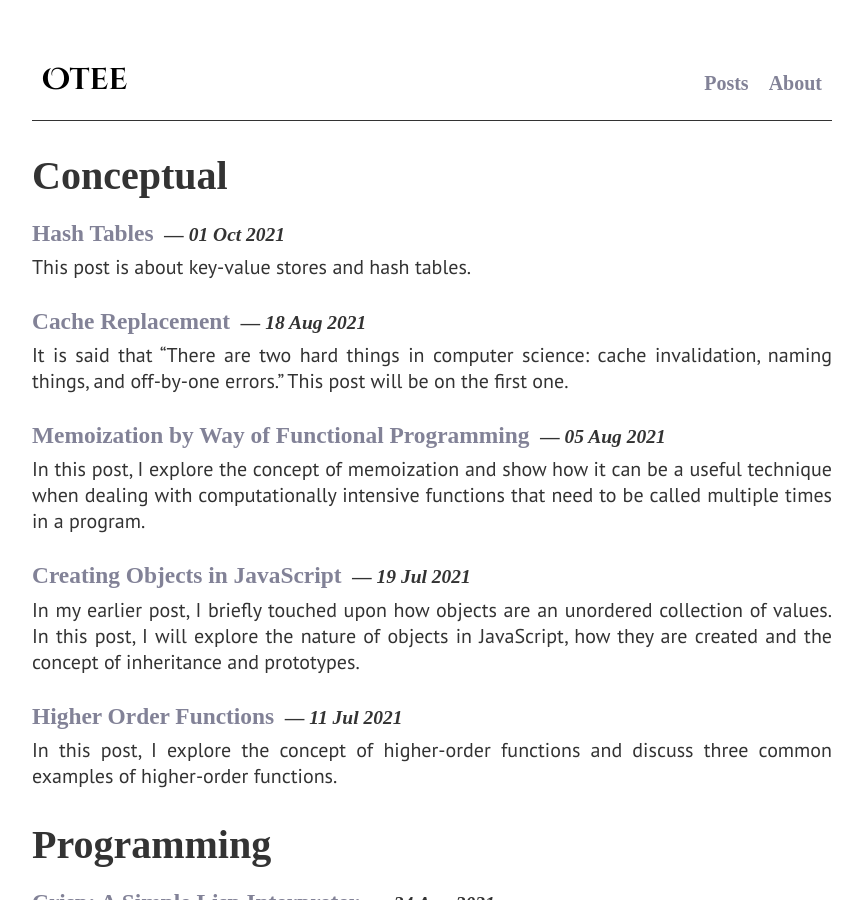
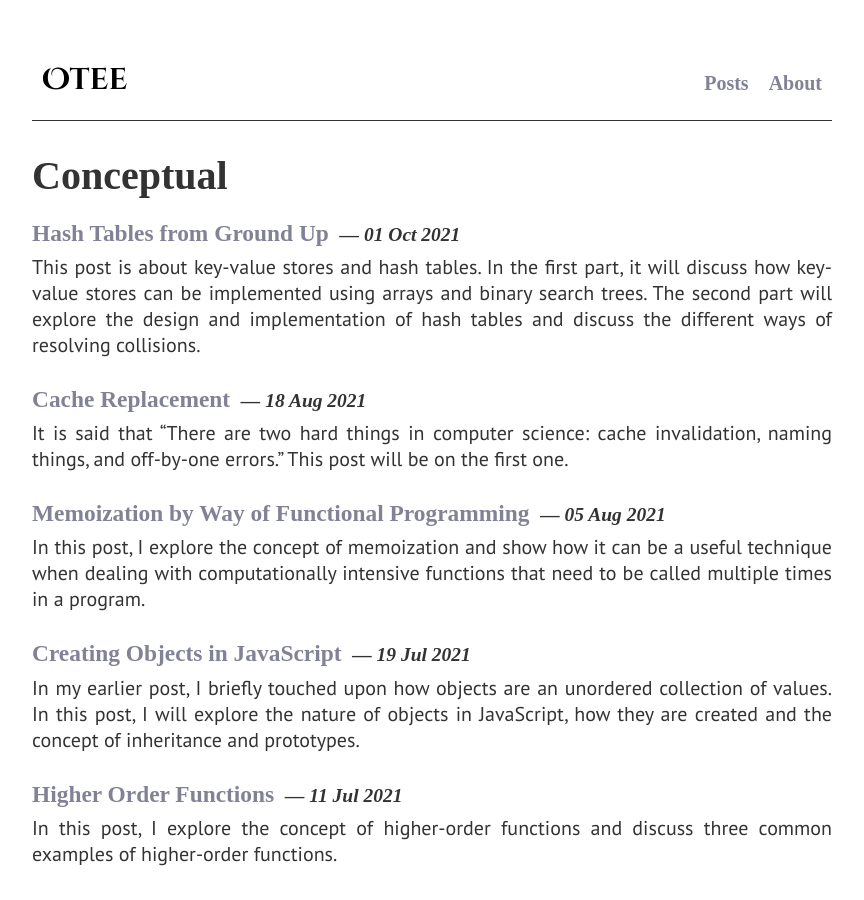
Before and after one commit to oitee/oitee.github.io, a Jekyll site: the page built from index.html, in a window 1280 px wide and 900 px high. Shown: the whole window, without its empty margins (208-1072 px from the left). Built offline with Jekyll 4.4.1, drawn with Linux system fonts in a browser that asks for light colours; some web fonts are replaced; part of the change alters nothing that is shown.

Commit message:
Add minor edits

````diff
--- a/_posts/2021-10-01-hash-tables.md
+++ b/_posts/2021-10-01-hash-tables.md
@@ -1,20 +1,20 @@
 ---
 layout: post
-title: "Hash Tables"
+title: "Hash Tables from Ground Up"
 tags: conceptual
 date: 2021-10-1 10:10 +0530
 ---
 
-This post is about key-value stores and hash tables.
+This post is about key-value stores and hash tables. In the first part, it will discuss how key-value stores can be implemented using arrays and binary search trees. The second part will explore the design and implementation of hash tables and discuss the different ways of resolving collisions.
 
-In this post, I will briefly show how key-value stores can be implemented using arrays and binary-search trees. Subsequently, I will move on to hash tables and discuss what hash functions are, the benefits of using hash tables and the methods of resolving collisions.
+## Key-Value Stores
 
-A key-value store is a type of database that uses a key-value method to store data. Essentially, it is composed of a series of key-value pairs. A key-value pair refers to two pieces of data that are associated with each other. The key serves as a unique identifier to an associated value. Importantly, keys in a key-value store need to be unique (no duplication) in order to avoid ambiguity while searching for a specific key-value pair; the value can be any form of data, including a another key-value pair.
+A key-value store is a type of data store that uses a key-value method to store data. Essentially, it is composed of a series of key-value pairs. A key-value pair refers to two pieces of data that are associated with each other. The key serves as a unique identifier to an associated value. Importantly, keys in a key-value store need to be unique (no duplication) in order to avoid ambiguity while searching for a specific key-value pair; the value can be any form of data, including another key-value pair.
 
 Key-value stores are most commonly used for the following four operations:
 
-- Inserting new key-value pairs into the collection.
-- Deleting existing key-value pairs from the collection.
+- Inserting new key-value pairs
+- Deleting existing key-value pairs
 - Updating the values of existing pairs.
 - Finding a value associated with a particular key. If there is no such value, then returning an exception
 
@@ -22,19 +22,19 @@ Key-value stores are often commonly referred to as dictionaries and associative
 
 ## Direct Addressing
 
-The simplest way to implement a key-value store is to **treat the index of an array** as the key and to store the associated value in the corresponding slot of the array. This works well if we can be sure that the key will always be a positive integer. Otherwise, we will need to implement a function that converts keys of other data-types to a positive integer. For example, while dealing with keys that are strings, we can use the uni-code values of the constituent characters as keys. Here's how the four key operations will be implemented:
+The simplest way to implement a key-value store is to **treat the index of an array** as the key and to store the associated value in the corresponding slot of the array. This works well if we can be sure that the key will always be a positive integer. Otherwise, we will need to implement a function that converts keys of other data-types to a positive integer. For example, while dealing with keys that are strings, we can use the unicode values of the constituent characters as keys. Here's how the four key operations will be implemented:
 
 - **Insertion:** To insert a new pair (say, `k` indicating the key, and `v` indicating the associated value), we first need to check if the `k`th index of the array is empty. If it is not empty, an appropriate error should be thrown as duplication of keys is not permitted. If the corresponding slot is empty, the value, `v`, can be inserted in the `k`th index.
 
 - **Deletion:** To delete a key-value pair, we would just need the value of the key (`k`). If the `k`th index of the array is empty, an appropriate error should be thrown as it would indicate an attempt to delete a pair that does not exist. Else, the value stored at the `k`th index should be deleted (by changing it into `undefined`). The deleted value can be returned to the caller.
 
-- **Updation:** To update the value of an existing key-value pair, we would need the value of the key (`k`) and the new value(`newVal`) that needs to be updated. If the `k`th index is empty, an error should be thrown. Else, the existing value at the `k`th index should be replaced by the new value (`newVal`). The existing value can be returned to the caller.
+- **Updation:** To update the value of an existing key-value pair, we would need the value of the key (`k`) and the new value(`newVal`) that needs to be updated. If the `k`th index is empty, an error should be thrown. Otherwise, the existing value at the `k`th index should be replaced by the new value (`newVal`). The existing value can be returned to the caller.
 
-- **Look-up:** To look-up the existing value of a key-value pair, we would need the value of the key(`k`). If the `k`th index is empty, an appropriate error should be thrown. Else, the value stored at the `k`th index should be returned.
+- **Look-up:** To look-up the existing value of a key-value pair, we would need the value of the key(`k`). If the `k`th index is empty, an appropriate error should be thrown. Otherwise, the value stored at the `k`th index should be returned.
 
-[Here](https://github.com/oitee/hash-browns/blob/main/key_value_array.js) is the complete implementation of a key-value store, using arrays. (In this implementation, there is an additional method called `convertToUnicode` that checks if a given key is a positive integer. If it is not, it converts the key to a string, and returns the cummulative uni-code values of its characters.)
+[Here](https://github.com/oitee/hash-browns/blob/main/key_value_array.js) is the complete implementation of a key-value store, using arrays. (In this implementation, there is an additional method called `convertToUnicode` that checks if a given key is a positive integer. If it is not, it converts the key to a string, and returns the cumulative unicode values of its characters.)
 
-While the implementation of a key-value store using an array is trivial, the time-complexity for look-up is constant, i.e., O(1). This is because of the property of arrays providing an O(1) for random access. However, it is significant to note that if we create a key-value store (`phoneBook`) for storing phone-numbers of persons, such that the first name of the contact acts as the key (which will first need to be appropriately converted into a positive natural number), the store will likely have a very **large number of empty elements**. To illustrate this, let's use the `phoneBook` to store the phone numbers for two contacts, namely `Bella` ('+ 91 2441139') and `Emergency` ('100'). It will first convert the names of the contacts to positive natural numbers by, say, taking the sum of the uni-code values of each character of the strings. `Bella` will be converted to `480` and `Emergency` will be converted to `927`. In order to store these two keys, the size of the array will be `928`. In fact, if we print the contents of the array implementing the `phoneBook`, the output will be:
+While the implementation of a key-value store using an array is trivial, the time-complexity for look-up is constant. This is because of the property of arrays providing an O(1) for random access. However, it is significant to note that if we create a key-value store (`phoneBook`) for storing phone-numbers of persons, such that the first name of the contact acts as the key (which will first need to be appropriately converted into a positive natural number), the store will likely have a very **large number of empty elements**. To illustrate this, let's use the `phoneBook` to store the phone numbers for two contacts, namely `Bella` ('+ 91 2441139') and `Emergency` ('100'). It will first convert the names of the contacts to positive natural numbers by, say, taking the sum of the unicode values of each character of the strings. `Bella` will be converted to `480` and `Emergency` will be converted to `927`. In order to store these two keys, the size of the array will be `928`. In fact, if we print the contents of the array implementing the `phoneBook`, the output will be:
 
 ```js
 [ <480 empty items>, '+ 91 2441139', <446 empty items>, '100' ]
@@ -48,9 +48,9 @@ Clearly, this is a **major downside** of using the indices of arrays as keys for
 
 ## Binary Search Tree Implementation
 
-There is a more efficient way to store key-value pairs: using binary search trees. It is an improvement over direct addressing because irrespective of the set of potential keys that can be stored, we will need to create space **only for the keys actually being stored.**z A binary search tree allows us to keep adding new values in an orderly fashion.
+There is a more efficient way to store key-value pairs: using binary search trees. It is an improvement over direct addressing because irrespective of the set of potential keys that can be stored, we will need to create space **only for the keys actually being stored.** A binary search tree allows us to keep adding new values in an orderly fashion.
 
-Like in the case with direct addressing, this implementation will also carry out the four operations, i.e., insertion, deletion, look-up and updation. [Here's](https://github.com/oitee/hash-browns/blob/main/key_value_bst.js) how key-value stores can be implemented using a binary search trees.
+Like in the case with direct addressing, this implementation will also carry out the four operations, i.e., insertion, deletion, look-up and updation. Note that, each of these operations will translate to operations on the underlying binary search tree. Thus, for example, the insertion operation will insert a new node to the binary search tree, wherein each node will carry two data items—the key (which will be used to order the binary search tree) and its associated value—and two pointers—one to the left child node and one to the right child node. [Here's](https://github.com/oitee/hash-browns/blob/main/key_value_bst.js) how key-value stores can be implemented using binary search trees.
 
 Significantly, the time-complexity for a look-up for this implementation would be O(log n), owing to the nature of [how binary search trees are structured](/2021/08/04/binary-search.html). Thus, while binary tree based implementation provides a more efficient space-complexity than direct addressing, it is comparatively less efficient in terms of time-complexity.
 
@@ -58,19 +58,19 @@ Significantly, the time-complexity for a look-up for this implementation would b
 
 There is a third (and more efficient) way to implement key-value stores: hash tables. A hash table is a data-structure that is built using arrays. But unlike direct addressing, the index of an array is not directly used as a key. Instead, the hash tables use a special kind of function, called **hash function**, to **compute the index** of the array from a given key.
 
-### What is a hash function
+### What is a hash function?
 
-As shown above, direct addressing becomes impractical because we have finite space to store keys while the set of potential keys can be vast and may even be infinite. Instead of storing key _k_ in the index _k_ of the array, we store it in _h(k)_, where _h_ is the hash function and _k_ is the key. A hash function returns a value (called hash-value) of a given key and this value will correspond to an index of the array. In other words, a hash function computes the index of a key.
+As shown above, direct addressing becomes impractical because we have finite space to store keys while the set of potential keys can be vast and may even be infinite. Instead of storing key _k_ in the index _k_ of the array, we store it in _h(k)_, where _h_ is the hash function and _k_ is the key. A hash function maps an infinite set of inputs to a finite set. Given this, a hash function can be used to map any arbitrary key to an index of a given size. Effectively, a hash function _computes_ the index of a key: for a given key, the return value of the hash function (called hash-value) provides the index of the array where the associated value should be stored.
 
 <img src="/assets/images/hash-function-1.png" alt="Simple hash function" width="100%"/>
 
-The main advantage of a hash function is that it is a many-to-one function. It **maps two or more keys to a specific index of the array.** This enables us to maintain an array of finite size to store keys belonging to a set of an arbitrary.
+The main advantage of a hash function is that it is a many-to-one function. It **maps two or more keys to a specific index of the array.** This enables us to maintain an array of finite size to store keys belonging to a set of arbitrary size.
 
 <img src="/assets/images/hash-function-many-to-one.png" alt="Many-to-one hash function" width="100%"/>
 
-### What makes a good hash function
+### What makes a good hash function?
 
-An good hash function is one that can satisfy the 'simple uniform hashing' assumption: any given key should be equally likely to be placed in any index of the array. This reduces the possibility of two keys to mapping to the same index.
+A good hash function is one that can satisfy the 'simple uniform hashing' assumption: any given key should be equally likely to be placed in any index of the array. This reduces the possibility of two keys to mapping to the same index.
 
 However, this is difficult to achieve in practice, because it is not possible to know _ex ante_ (i.e., at the time of designing the hash function) the nature of keys that will be passed to it. Much like the difficulty in implementing [Bélády’s algorithm](/2021/08/18/cache-replacement-policy.html), it is practically not possible to predict the keys that will actually be passed to a hash function.
 
@@ -96,7 +96,7 @@ This method involves multiplying a given key with a constant (`A`), ranging betw
 
 <img src="/assets/images/hash-function-multiplication.png" alt="Hash function (multiplication method)" width="100%"/>
 
-Unlike the division method, the value of `m` (the size of the hash table) is not crucial for the efficiency of the hash table. However, it involves more number of operations than the division method.
+Unlike the division method, the value of `m` (the size of the hash table) is not crucial for the efficiency of the hash table. However, it involves more operations than the division method.
 
 ```js
 function hashFn (key) => Math.floor(m * (key * A % 1));
@@ -131,7 +131,7 @@ As discussed above, each key-value pair should be inserted in the index correspo
 
 Further, given that keys in a key-value store are unique (i.e., there cannot be duplicate keys in the same hash table), it will also be important to check if the given key is already a part of the hash table. If yes, an appropriate error should be thrown.
 
-Finally, the corresponding value of the given key should be inserted at the index that is computed from the hash function. (Note that, this is a simple implementation that does not envisage collissions— handling of collisions are discussed later in this post).
+Finally, the corresponding value of the given key should be inserted at the index that is computed from the hash function. (Note that, this is a simple implementation that does not envisage collisions— handling of collisions are discussed later in this post).
 
 ```js
 insert(key, value) {
@@ -190,7 +190,7 @@ delete(key) {
 
 To implement the updation operation, the following should be checked: a) the validity of the key, and b) whether the key is present in the hash table. If the key is not present in the hash table or if the key is not valid, an appropriate error should be thrown.
 
-To update the associated value of a key, the existing value of at the hash-value index should be changed to the new value.
+To update the associated value of a key, the existing value of the hash-value index should be changed to the new value.
 
 ```js
 update(key, newVal) {
@@ -209,7 +209,7 @@ update(key, newVal) {
 
 #### Look-up
 
-The look-up operation should throw an error if: a) the key is not a positive natural number, or b) the key is not present in the hash table. Else, it should return the value stored at the hash-value index of the array:
+The look-up operation should throw an error if: a) the key is not a positive natural number, or b) the key is not present in the hash table. Otherwise, it should return the value stored at the hash-value index of the array:
 
 ```js
 lookUp(key) {
@@ -224,7 +224,7 @@ lookUp(key) {
   }
 ```
 
-### Handling Collisions
+## Handling Collisions
 
 Given that hash functions are many-to-one functions, it is possible that two keys that are mapped to the same slot in the array, are required to be maintained by the hash table. When this happens, there is said to be a 'collision'.
 
@@ -244,7 +244,7 @@ The following part discusses the implementation of linked-list based separate ch
 
 #### Insertion
 
-As opposed to the simple implementation shown above, the insertion operation should add a new node (carrying the the key-value pair) to the linked-list stored in the hash-value index of the array.
+As opposed to the simple implementation shown above, the insertion operation should add a new node (carrying the key-value pair) to the linked-list stored in the hash-value index of the array.
 
 ```js
 insert(key, value) {
@@ -282,7 +282,7 @@ This class contains three other methods, namely, `insert`, `find` and `delete`:
 - **delete**: This method accepts a key, and deletes the corresponding node from the linked-list containing that key.
 - **find**: This method accepts a key, and returns the node from the linked list containing that key. If no such node exists, it returns `null`
 
-When a new key-value pair needs to be inserted to the hash table such that the hashed-to index of the array is not empty (i.e., when it contains an instance of the `Node` object), the `insert` method of that `Node` object is called. This method inserts a new node to the linked list and returns the (new) head-node of that linked-list. The head-node so returned is, then, stored in that index of the array.
+When a new key-value pair needs to be inserted to the hash table such that the hashed-to index of the array is not empty (i.e., when it contains an instance of the `Node` object), the `insert` method of that `Node` object is called. This method inserts a new node to the linked list and returns the (new) head node of that linked-list. The head node so returned is, then, stored in that index of the array.
 
 ```js
 insert(key, value) {
@@ -312,7 +312,7 @@ find(key) {
 
 #### Deletion
 
-In addition to the general checks required to be carried out (i.e., checking the validity of the key and the existence of the key in the hash table), this operation will call the `delete` method of the `Node` object stored in the relevant hashed-to index of the array. This method deletes the relevant node (containing the key) from the linked-list and returns the head-node of that linked-list. The returned head-node is stored in the index of the array.
+In addition to the general checks required to be carried out (i.e., checking the validity of the key and the existence of the key in the hash table), this operation will call the `delete` method of the `Node` object stored in the relevant hashed-to index of the array. This method deletes the relevant node (containing the key) from the linked-list and returns the head node of that linked-list. The returned head node is stored in the index of the array.
 
 ```js
 delete(key) {
@@ -336,7 +336,7 @@ delete(key) {
 
 #### Updation and Look-Up
 
-The updation and look-up operations will rely on the `find` method of the `Node` object stored in the hashed-to index of the array. This method returns the node containing the relevant node of the linked-list containing the given key. In the case of the updation operation, the `value` property of that node is updated to the new value. In the case of look-up, the `value` property is returned.
+The updation and look-up operations will rely on the `find` method of the `Node` object stored in the hashed-to index of the array. This method returns the node containing the relevant node of the linked-list containing the given key. In the case of the updation operation, the `value` property of that node is updated to the new value.
 
 ```js
 update(key, newVal) {
@@ -356,23 +356,8 @@ update(key, newVal) {
     }
     throw `Key is not a positive natural number: ${key}`;
   }
-lookUp(key) {
-    if (this.isNumber(key)) {
-      let hashVal = this.hashFn(key);
-      if (this.arr[hashVal] === null) {
-        throw `Key is not present as the hash bucket is empty: ${key}`;
-      }
-      let hashBucket = this.arr[hashVal];
-      let targetNode = hashBucket.find(key);
-      if (targetNode === null) {
-        throw `Key is not present in the hash bucket: ${key}`;
-      }
-      return targetNode.value;
-    }
-    throw `Key is not a positive natural number: ${key}`;
-  }
 ```
-The complete implementation can be found [here](/hash-browns/blob/main/hash_table_chaining_linkedList.mjs).
+The look-up operation works the same as update. It relies on the `find` method to return the `value` property of the `targetNode`. The complete implementation can be found [here](/hash-browns/blob/main/hash_table_chaining_linkedList.mjs).
 
 ### Probing
 
@@ -388,7 +373,7 @@ Also, it is important to note that while deleting an existing key-value pair fro
 
 To implement the hash table operations, using linear probing, it would be crucial to write a method (`findIndex`) that can find the index of a given key in the hash table. This method will start from the hash-value index of the array and continue looking for the given key (by following the probing sequence), till it either reaches the given key or reaches an empty slot. If the given key is found, it should return the key-value pair. Otherwise, it should return `null`, indicating the absence of the key in the hash table.
 
-In the following implementation, the `findIndex` method is written for a liner probing sequence:
+In the following implementation, the `findIndex` method is written for a linear probing sequence:
 
 ```js
 findIndex(key) {
@@ -496,7 +481,7 @@ update(key, newVal) {
 The complete implementation of linear probing can be found [here](https://github.com/oitee/hash-browns/blob/main/hash_table_linear_probing.js).
 ### Separate Chaining vs Probing
 
-Probing is more space efficient than separate chaining, as key-value pairs are directly stored in the hash table. However, an important draw-back of probing is that it cannot be relied upon when the number of keys reaches the maximum capacity of the hash table. As key-value pairs are directly stored in the hash table, when the number of key-value pairs reach the maximum capacity, there would not be any space left in the table to insert a new pair.
+Probing is more space efficient than separate chaining, as key-value pairs are directly stored in the hash table. However, an **important draw-back of probing is that it cannot be relied upon when the number of keys reaches the maximum capacity of the hash table.** As key-value pairs are directly stored in the hash table, when the number of key-value pairs reach the maximum capacity, there would not be any space left in the table to insert a new pair.
 
 On the other hand, as we use linked lists or binary search trees in separate chaining—which can store any number of nodes—there is no limitation on the total number of key-value pairs that can be stored. However, the worst-case time-complexity can become O(n) (in case of linked lists) or O(log n) (for binary search trees).
 
@@ -539,32 +524,19 @@ insert(key, value) {
         this.keys++;
         return value;
       }
-      throw `Key is already present in the hash bucket: ${key}`;
-    }
-    throw `Key is not a positive natural number: ${key}`;
+      ...
   }
   delete(key) {
-    if (this.isNumber(key)) {
-      let hashVal = this.hashFn(key);
-      if (this.arr[hashVal] === null) {
-        throw `Key not present as the hash bucket is empty: ${key}`;
-      }
-      let hashBucket = this.arr[hashVal];
-      let targetNode = hashBucket.find(key);
-      if (targetNode === null) {
-        throw `Key is not present in the hash bucket: ${key}`;
-      }
-      let deletedVal = targetNode.value;
+    ...
       this.arr[hashVal] = hashBucket.delete(key);
       this.keys--;
       return deletedVal;
-    }
-    throw `Key is not a positive natural number: {key}`;
+    ...
   }
 
 ```
 
-Here's how the methods `rehash` and `exceedLoadFactor` should be implemented:
+Here's how the methods `rehash` and `exceedLoadFactor` should be implemented (the parts which are ):
 
 ```js
 rehash() {
````
